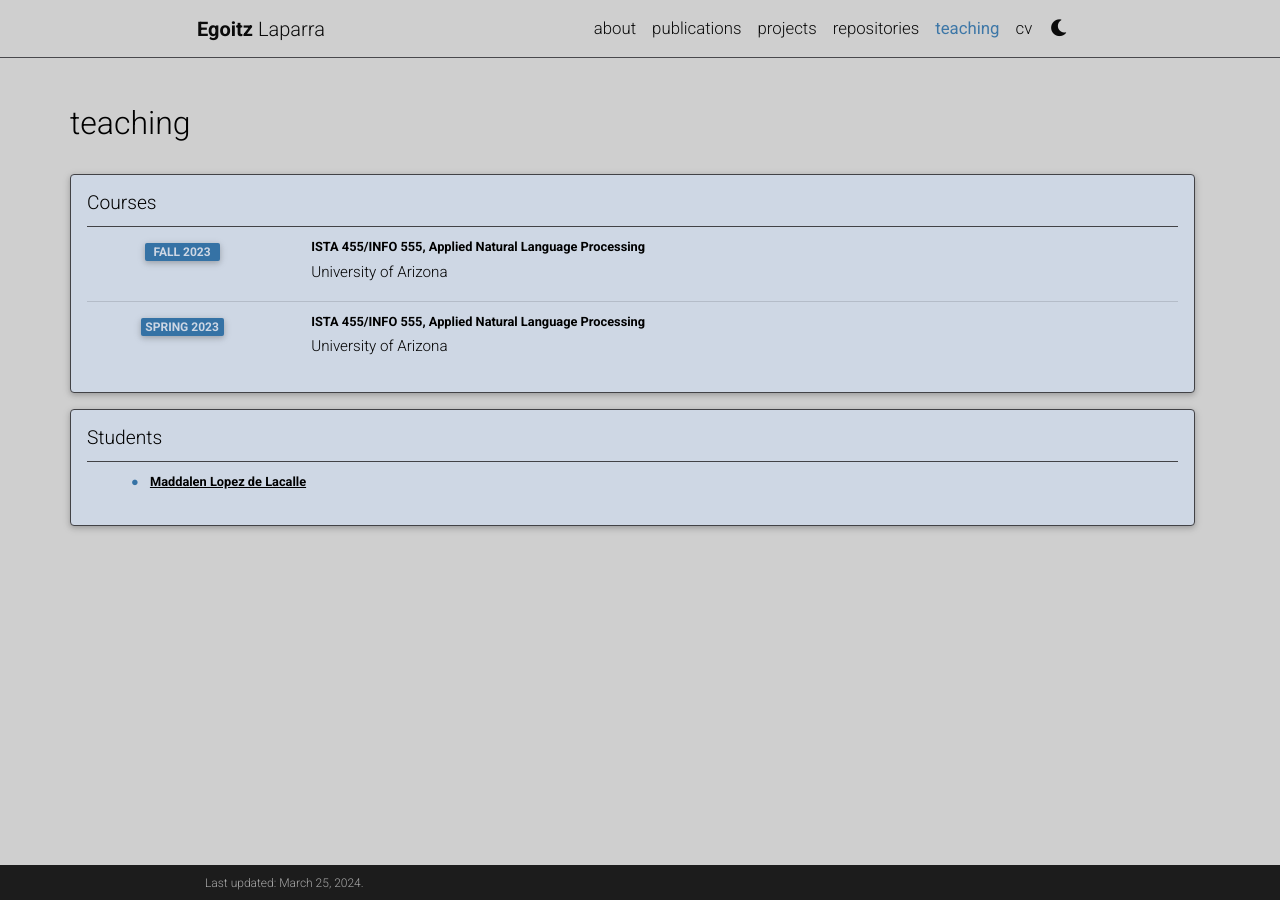
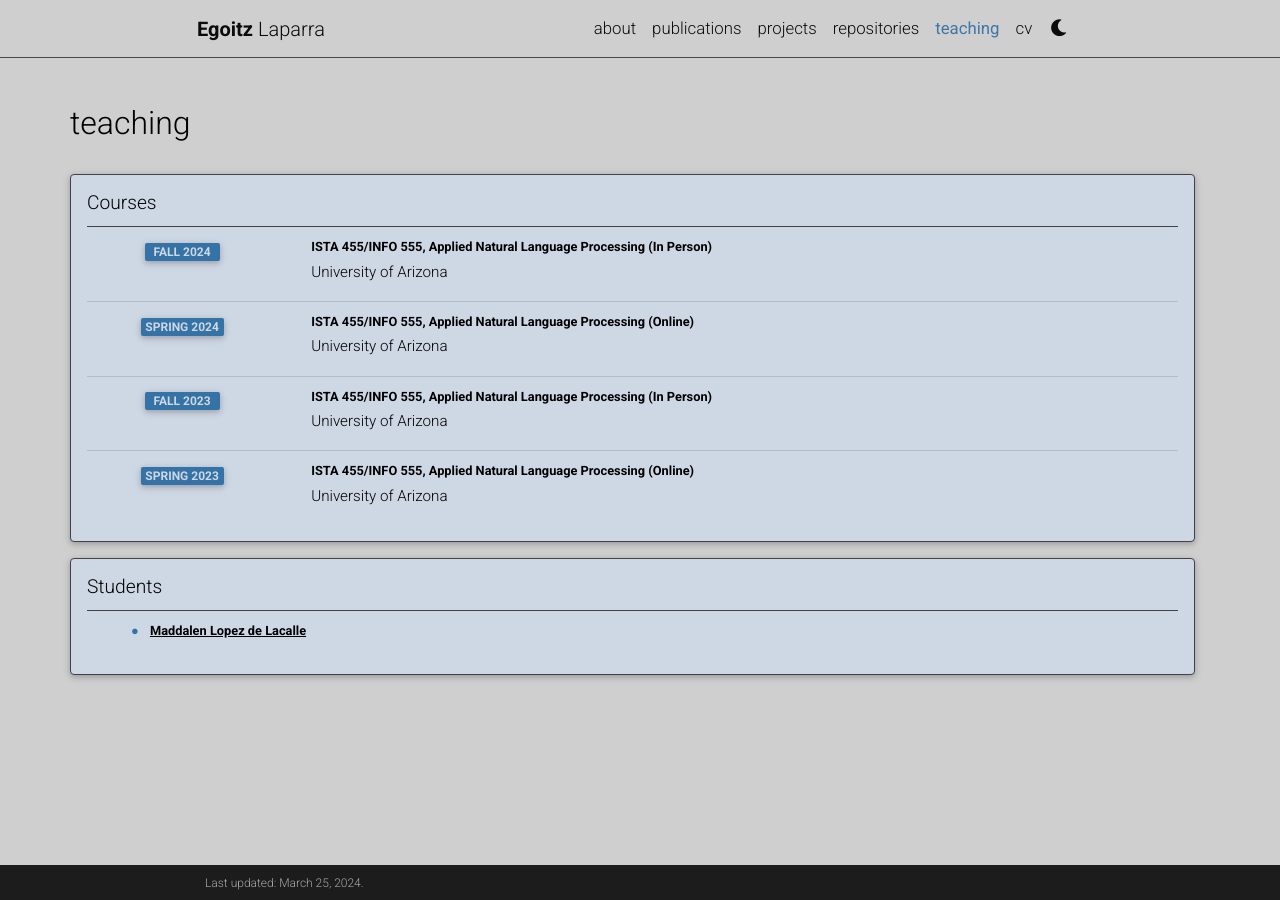
Before and after one commit to EgoLaparra/egolaparra.github.io, a Jekyll site: the page built from _pages/teaching.md, in a window 1280 px wide. Built offline with Jekyll 4.4.1, drawn with Linux system fonts in a browser that asks for light colours; comment, search, counter and statistics services are not loaded; a style sheet for code colours, icons or effects is not loaded.

Commit message:
Updated teaching

```diff
--- a/_data/teaching.yml
+++ b/_data/teaching.yml
@@ -1,9 +1,17 @@
 courses:
-  - title: Applied Natural Language Processing
+  - title: Applied Natural Language Processing (In Person)
+    code: ISTA 455/INFO 555
+    institution: University of Arizona
+    semester: Fall 2024
+  - title: Applied Natural Language Processing (Online)
+    code: ISTA 455/INFO 555
+    institution: University of Arizona
+    semester: Spring 2024
+  - title: Applied Natural Language Processing (In Person)
     code: ISTA 455/INFO 555
     institution: University of Arizona
     semester: Fall 2023
-  - title: Applied Natural Language Processing
+  - title: Applied Natural Language Processing (Online)
     code: ISTA 455/INFO 555
     institution: University of Arizona
     semester: Spring 2023
```
